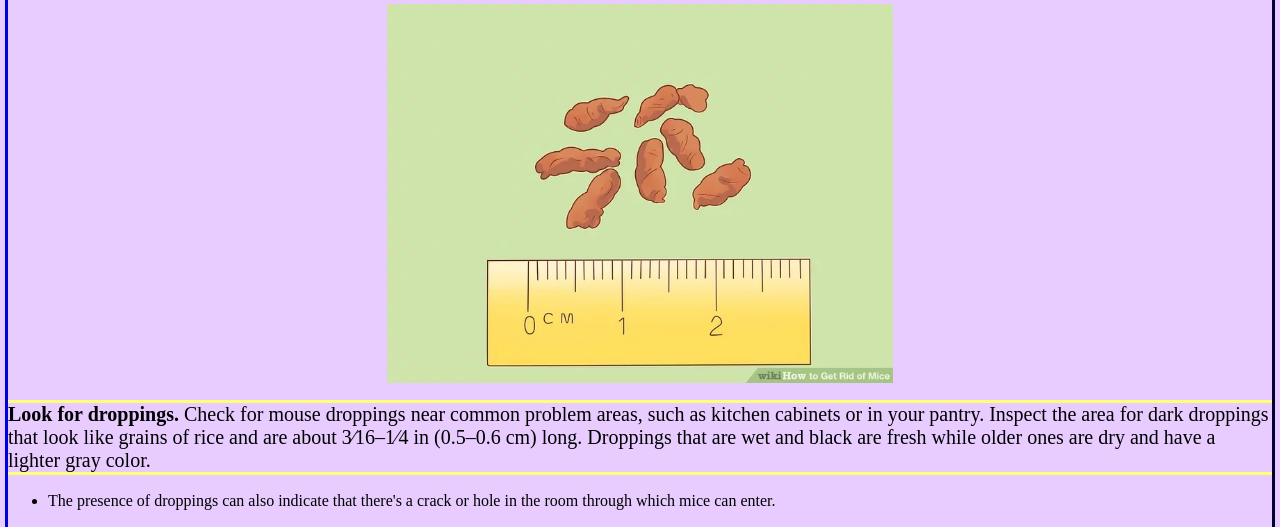
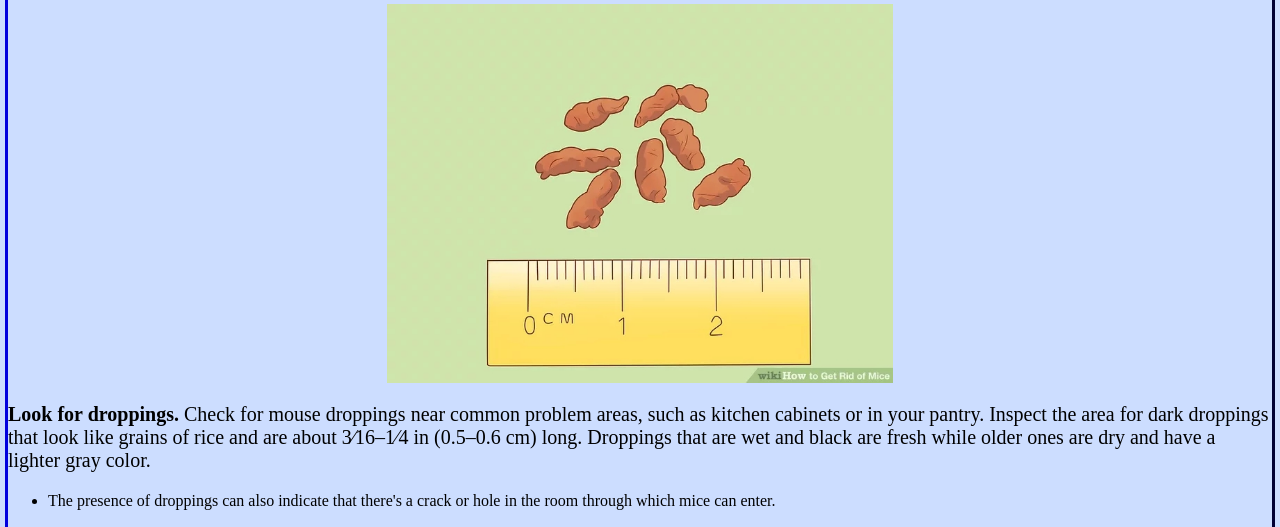
Before and after one commit to Julie-piggy/interactivemedia323, a plain HTML site: page Exercise 2/index.html in a window 1280 px wide. Shown: the part 371-898 px from the top of the page. Drawn offline with Linux system fonts and the light colour scheme.

Commit message:
Update style.css

```diff
--- a/Exercise 2/style.css
+++ b/Exercise 2/style.css
@@ -1,5 +1,5 @@
 body {
-	 background: #E8CCFF;
+	 background: #CCDDFF;
 	 outline-style:outset;
      outline-color:#000088;
 }
@@ -50,9 +50,8 @@ body {
 
     p{font-size:20px;
       font-family:" KaiTi"
-      color: 	#9955FF
+      color: FFFFFF
       text-align:center;
-      outline-style:solid;
-      outline-color:#FFFF77;
+
 
     }
```
